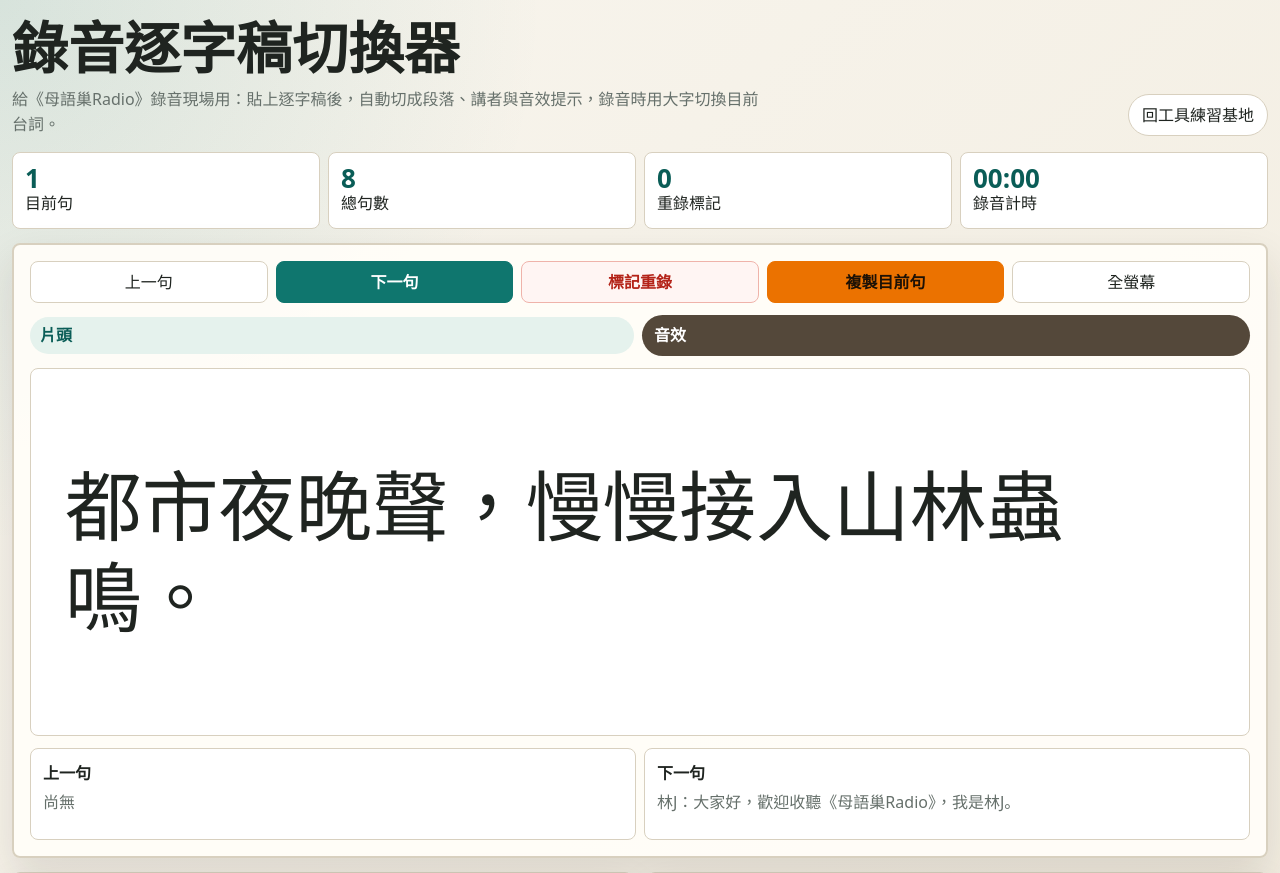
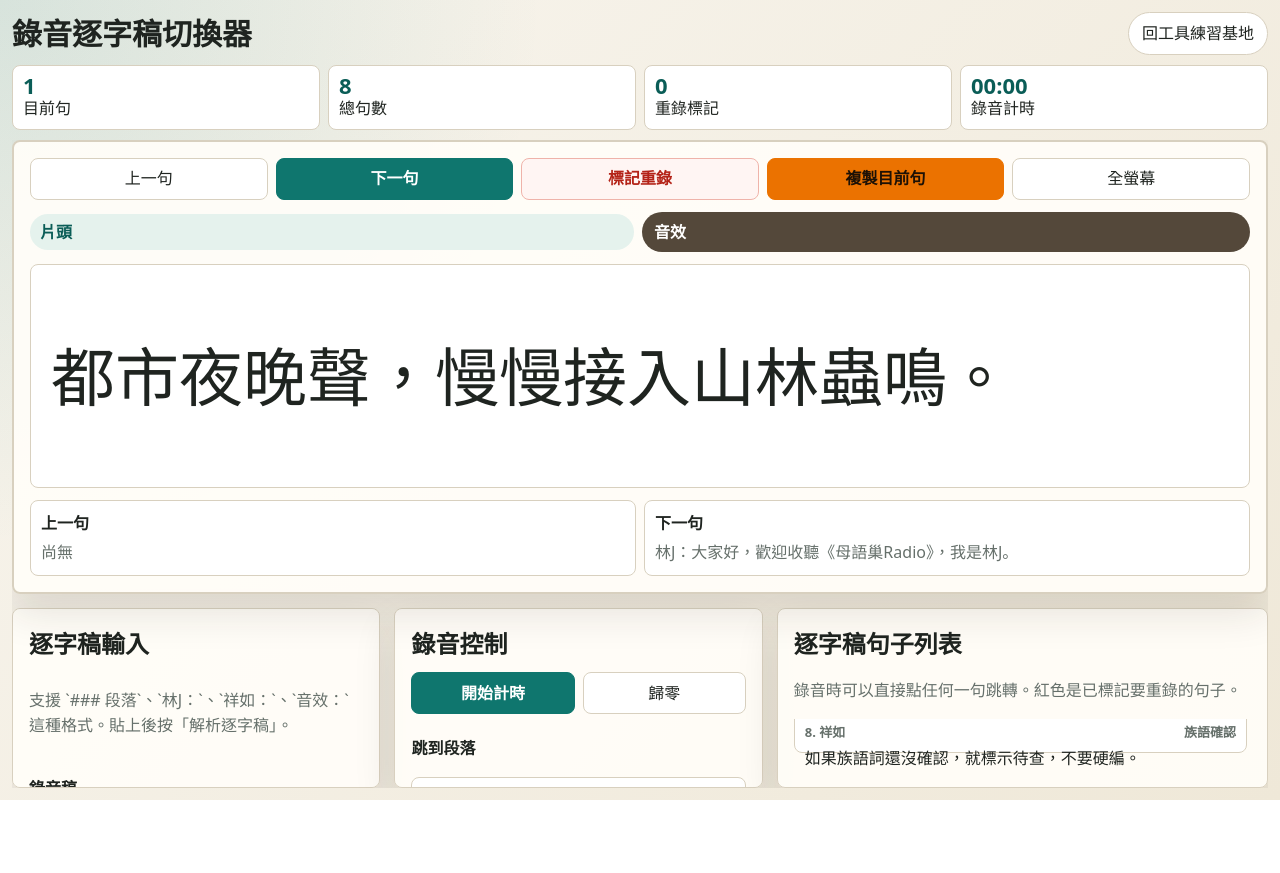
Before and after one commit to Calumai/name, a plain HTML site: page codex-chrome-prompts/tools/recording-script-switcher/index.html in a window 1280 px wide. Shown: the top 873 px of the page. After the commit the page ends 800 px from the top, so only its background shows below. Drawn offline with Linux system fonts and the light colour scheme.

Commit message:
Prevent recording prompt from covering panels

```diff
--- a/codex-chrome-prompts/tools/recording-script-switcher/index.html
+++ b/codex-chrome-prompts/tools/recording-script-switcher/index.html
@@ -73,7 +73,11 @@
     .shell {
       width: min(1440px, calc(100% - 24px));
       margin: 0 auto;
-      padding: 18px 0 28px;
+      height: 100vh;
+      padding: 12px 0;
+      display: flex;
+      flex-direction: column;
+      overflow: hidden;
     }
 
     header {
@@ -81,7 +85,8 @@
       grid-template-columns: minmax(0, 1fr) auto;
       gap: 16px;
       align-items: end;
-      margin-bottom: 16px;
+      margin-bottom: 10px;
+      flex: 0 0 auto;
     }
 
     h1 {
@@ -111,10 +116,14 @@
     }
 
     .app {
+      flex: 1 1 auto;
+      min-height: 0;
       display: grid;
-      grid-template-columns: minmax(0, 1fr) minmax(0, 1fr);
+      grid-template-columns: minmax(260px, 0.9fr) minmax(260px, 0.9fr) minmax(320px, 1.2fr);
+      grid-template-rows: auto minmax(0, 1fr);
       gap: 14px;
       align-items: start;
+      overflow: hidden;
     }
 
     .panel {
@@ -176,7 +185,8 @@
       display: grid;
       grid-template-columns: repeat(4, 1fr);
       gap: 8px;
-      margin-bottom: 14px;
+      margin-bottom: 10px;
+      flex: 0 0 auto;
     }
 
     .stat {
@@ -194,16 +204,14 @@
     }
 
     .stage {
-      order: -1;
       grid-column: 1 / -1;
+      grid-row: 1;
       min-height: 0;
       display: grid;
       gap: 12px;
-      position: sticky;
-      top: 0;
+      position: relative;
       z-index: 50;
       border-width: 2px;
-      scroll-margin-top: 0;
     }
 
     .segment {
@@ -245,12 +253,12 @@
       padding: clamp(18px, 3vw, 34px);
       display: grid;
       align-content: center;
-      min-height: clamp(280px, 46vh, 560px);
+      min-height: clamp(210px, 32vh, 420px);
     }
 
     .line-text {
       margin: 0;
-      font-size: clamp(42px, 6vw, 84px);
+      font-size: clamp(38px, 5.4vw, 76px);
       line-height: 1.18;
       letter-spacing: 0;
       overflow-wrap: anywhere;
@@ -290,11 +298,33 @@
     }
 
     .recorder-panel {
-      grid-column: 1 / -1;
+      grid-column: 3;
+      grid-row: 2;
+      min-height: 0;
+      height: 100%;
+      overflow: hidden;
+      display: grid;
+      grid-template-rows: auto auto minmax(0, 1fr);
     }
 
     .script-input textarea {
       min-height: 220px;
+    }
+
+    .script-input {
+      grid-column: 1;
+      grid-row: 2;
+      min-height: 0;
+      height: 100%;
+      overflow: auto;
+    }
+
+    .control-panel {
+      grid-column: 2;
+      grid-row: 2;
+      min-height: 0;
+      height: 100%;
+      overflow: auto;
     }
 
     .stage:fullscreen {
@@ -318,6 +348,11 @@
       max-height: 520px;
       overflow: auto;
       padding-right: 4px;
+    }
+
+    .recorder-panel .list {
+      max-height: none;
+      min-height: 0;
     }
 
     .cue {
@@ -401,10 +436,30 @@
     @media (max-width: 1120px) {
       .app {
         grid-template-columns: 1fr;
+        grid-template-rows: auto minmax(260px, 1fr) minmax(220px, 0.8fr) minmax(180px, 0.8fr);
+        overflow: auto;
       }
 
       .stage {
         min-height: auto;
+      }
+
+      .script-input,
+      .control-panel,
+      .recorder-panel {
+        grid-column: 1;
+      }
+
+      .script-input {
+        grid-row: 2;
+      }
+
+      .control-panel {
+        grid-row: 3;
+      }
+
+      .recorder-panel {
+        grid-row: 4;
       }
     }
 
@@ -424,12 +479,48 @@
       }
 
       .stage {
-        position: sticky;
-        top: 0;
+        position: relative;
       }
 
       .line-text {
         font-size: clamp(32px, 10vw, 54px);
+      }
+    }
+
+    @media (max-height: 820px) {
+      header {
+        align-items: center;
+      }
+
+      h1 {
+        font-size: 30px;
+      }
+
+      .lead {
+        display: none;
+      }
+
+      .stat {
+        padding: 8px 10px;
+      }
+
+      .stat strong,
+      .timer {
+        font-size: 22px;
+      }
+
+      .line-box {
+        min-height: clamp(170px, 28vh, 300px);
+        padding: 20px;
+      }
+
+      .line-text {
+        font-size: clamp(34px, 5vw, 64px);
+      }
+
+      .preview {
+        min-height: 72px;
+        padding: 10px;
       }
     }
   </style>
@@ -502,7 +593,7 @@
         </div>
       </section>
 
-      <aside class="panel stack">
+      <aside class="panel stack control-panel">
         <h2>錄音控制</h2>
         <div class="row">
           <button class="primary" type="button" id="timerBtn">開始計時</button>
@@ -535,13 +626,13 @@
           </ul>
         </div>
       </aside>
+
+      <section class="panel recorder-panel">
+        <h2>逐字稿句子列表</h2>
+        <p class="muted">錄音時可以直接點任何一句跳轉。紅色是已標記要重錄的句子。</p>
+        <div id="cueList" class="list"></div>
+      </section>
     </main>
-
-    <section class="panel recorder-panel" style="margin-top: 14px;">
-      <h2>逐字稿句子列表</h2>
-      <p class="muted">錄音時可以直接點任何一句跳轉。紅色是已標記要重錄的句子。</p>
-      <div id="cueList" class="list"></div>
-    </section>
   </div>
 
   <script>
```
